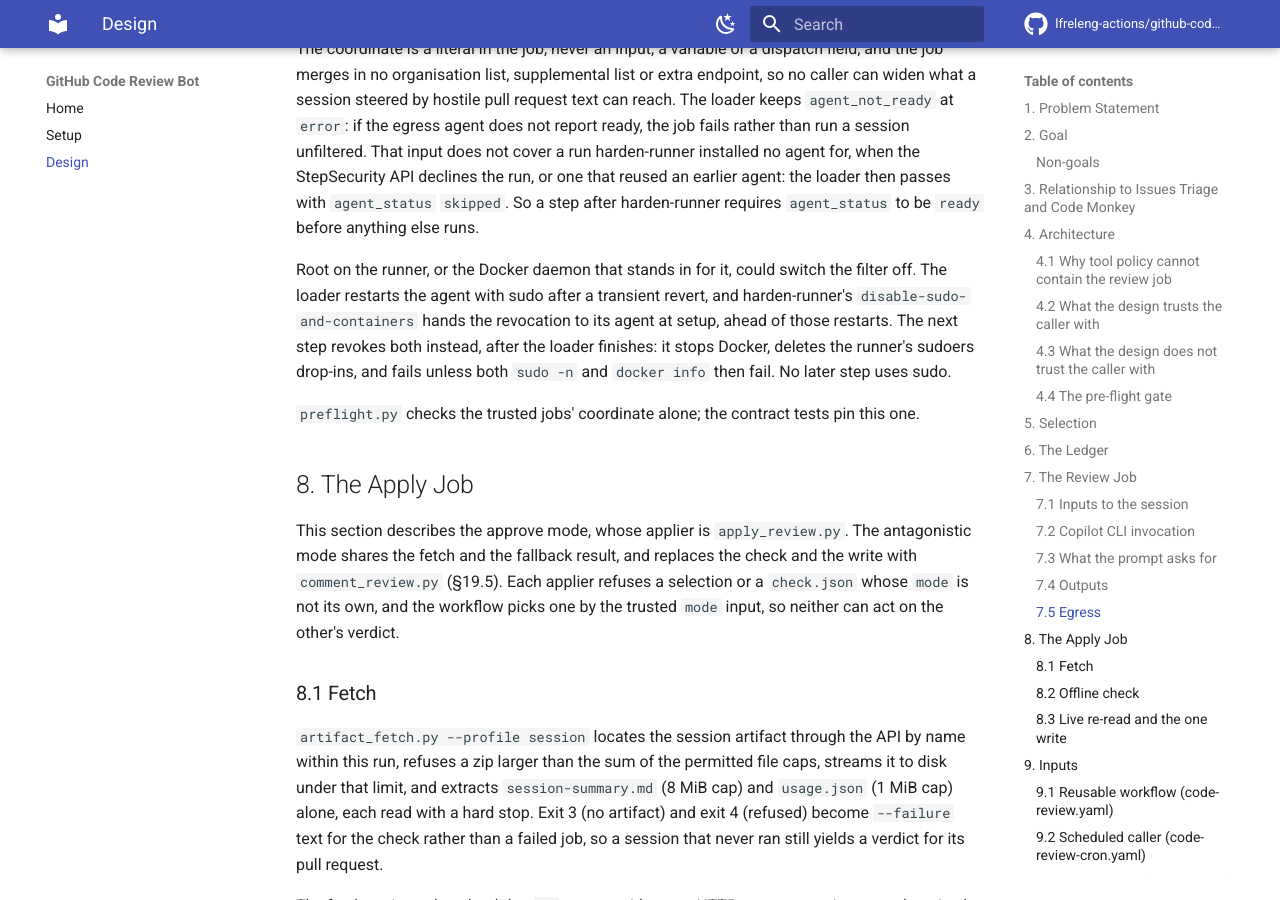
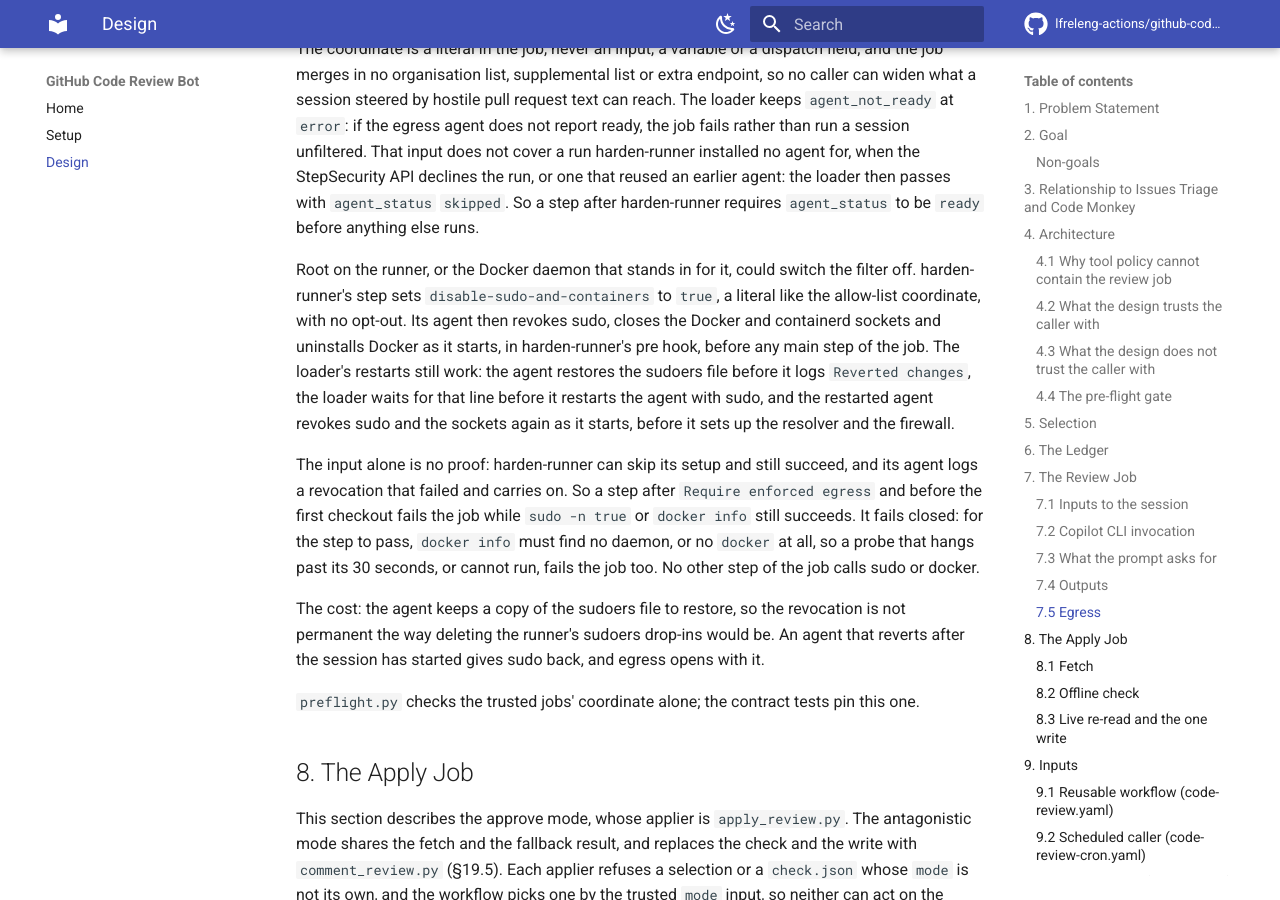
Before and after one commit to lfreleng-actions/github-code-review-bot, an MkDocs documentation site: the page built from docs/DESIGN.md, in a window 1280 px wide and 900 px high, scrolled down 13859 px. Built offline with MkDocs 1.6.1 and Material for MkDocs 9.7.7, drawn with Linux system fonts in a browser that asks for light colours; comment, search, counter and statistics services are not loaded.

Commit message:
CI(review): Set disable-sudo-and-containers
The review job's harden-runner step now sets
disable-sudo-and-containers to true, as a literal with no opt-out, as
StepSecurity recommends for CVE-2025-32955 and as Code Monkey's author
job does. Its agent revokes sudo, closes the Docker and containerd
sockets and uninstalls Docker in harden-runner's pre hook, before any
main step, and again on each restart the egress loader makes.

The Revoke sudo and containers step becomes Require sudo and
containers off, in the same place: sudo is gone by then, so it proves
the state instead, failing the job while sudo -n true or docker info
still succeeds. The input alone is no proof, since harden-runner can
skip its setup and still succeed. No other step of the job calls sudo
or docker.

docs/DESIGN.md section 7.5 records why the loader's restarts still
work and the residual exposure: the agent keeps a copy of the sudoers
file, so an agent that reverts mid-session gives sudo back.

The contract tests drop their expected-failure markers, and
test_review_job_revokes_sudo_and_containers retires with the step it
pinned.

Review: the gate ran timeout 30 docker info as an if condition, so a
probe that hung past 30 seconds (exit 124) or could not run let the job
go on. The gate now captures the status and passes only on 1, no
daemon, or 127, no docker, the state the input leaves; any other status
fails the job. The new runtime case drops its expected-failure marker.

Co-authored-by: Copilot <223556219+Copilot@users.noreply.github.com>
Signed-off-by: lf-releng-code-monkey-bot[bot] <332050256+lf-releng-code-monkey-bot[bot]@users.noreply.github.com>

```diff
--- a/docs/DESIGN.md
+++ b/docs/DESIGN.md
@@ -663,12 +663,30 @@ So a step after harden-runner requires `agent_status` to be `ready`
 before anything else runs.
 
 Root on the runner, or the Docker daemon that stands in for it, could
-switch the filter off. The loader restarts the agent with sudo after a
-transient revert, and harden-runner's `disable-sudo-and-containers`
-hands the revocation to its agent at setup, ahead of those restarts.
-The next step revokes both instead, after the loader finishes: it stops
-Docker, deletes the runner's sudoers drop-ins, and fails unless both
-`sudo -n` and `docker info` then fail. No later step uses sudo.
+switch the filter off. harden-runner's step sets
+`disable-sudo-and-containers` to `true`, a literal like the
+allow-list coordinate, with no opt-out. Its agent then revokes sudo,
+closes the Docker and containerd sockets and uninstalls Docker as it
+starts, in harden-runner's pre hook, before any main step of the job.
+The loader's restarts still work: the agent restores the sudoers file
+before it logs `Reverted changes`, the loader waits for that line
+before it restarts the agent with sudo, and the restarted agent
+revokes sudo and the sockets again as it starts, before it sets up
+the resolver and the firewall.
+
+The input alone is no proof: harden-runner can skip its setup and
+still succeed, and its agent logs a revocation that failed and carries
+on. So a step after `Require enforced egress` and before the first
+checkout fails the job while `sudo -n true` or `docker info` still
+succeeds. It fails closed: for the step to pass, `docker info` must
+find no daemon, or no `docker` at all, so a probe that hangs past its
+30 seconds, or cannot run, fails the job too. No other step of the job
+calls sudo or docker.
+
+The cost: the agent keeps a copy of the sudoers file to restore,
+so the revocation is not permanent the way deleting the runner's
+sudoers drop-ins would be. An agent that reverts after the session
+has started gives sudo back, and egress opens with it.
 
 `preflight.py` checks the trusted jobs' coordinate alone; the
 contract tests pin this one.
```
Also changed, not shown: 2 other files.
